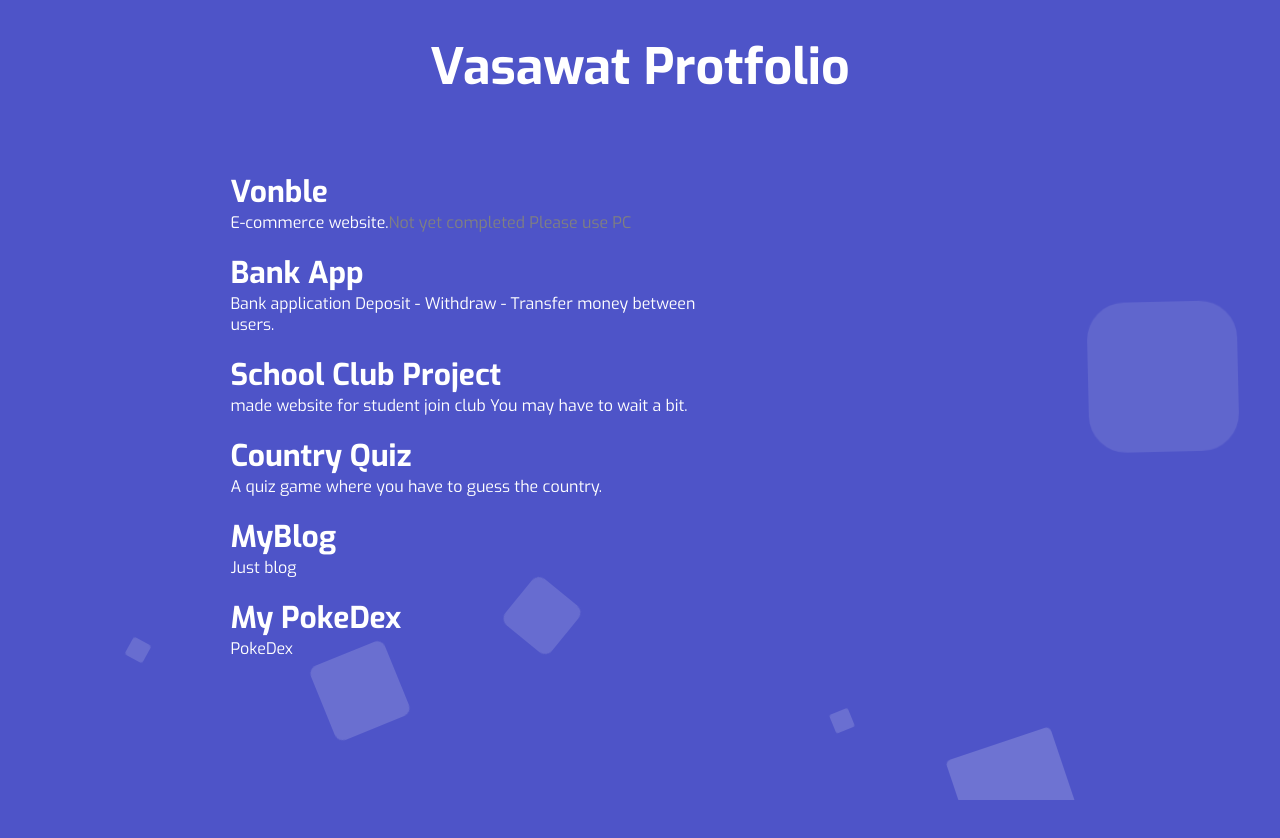
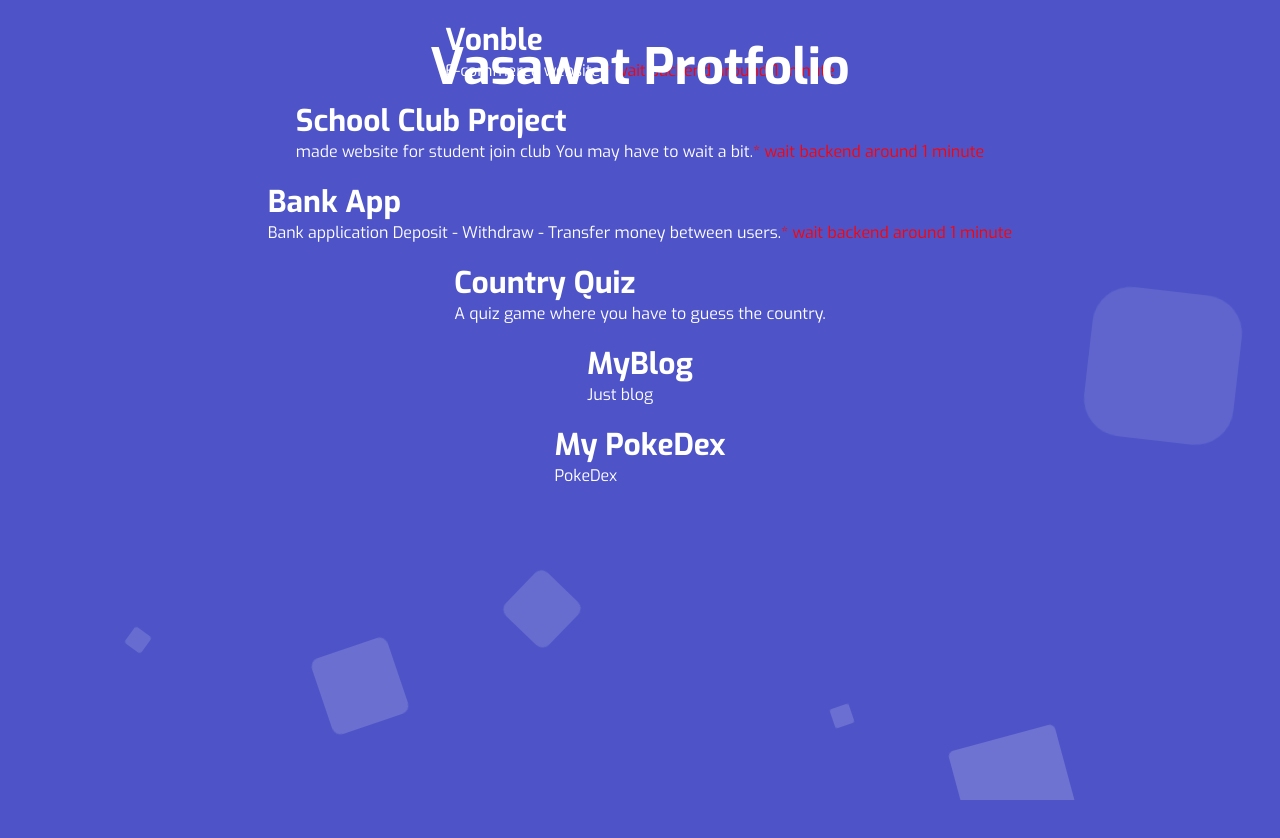
Before and after one commit to vasawat/MyPortfolio, a React (Create React App) app: page / in a window 1280 px wide. Shown: the top 838 px of the page. Before the commit the page ends 800 px from the top, so only its background shows below. Built offline with nearby package versions, Linux system fonts and the light colour scheme.

Commit message:
fix style

```diff
--- a/package.json
+++ b/package.json
@@ -6,6 +6,7 @@
     "@testing-library/jest-dom": "^5.17.0",
     "@testing-library/react": "^13.4.0",
     "@testing-library/user-event": "^13.5.0",
+    "frontend": "file:",
     "react": "^18.2.0",
     "react-dom": "^18.2.0",
     "react-icons": "^5.0.1",
--- a/src/App.css
+++ b/src/App.css
@@ -4,6 +4,11 @@ body {
   font-family: "Exo", sans-serif;
   background: #4e54c8;
 }
+
+.wait{
+  color: red;
+}
+
 .context {
   width: 100%;
   position: absolute;
@@ -14,20 +19,11 @@ body {
   color: #fff;
   font-size: 50px;
 }
-.leftBox {
-  width: 50%;
-}
-.rightBox {
-  width: 50%;
-}
 .mainBox {
-  width: 1000px;
-  position: absolute;
-  top: 19%;
-  left: 18%;
+  display: grid;
+  place-content: center;
+  place-items: center;
   color: #fff;
-  display: flex;
-  gap: 20px;
   z-index: 2;
 }
 .mainBox a {
--- a/src/components/Home.jsx
+++ b/src/components/Home.jsx
@@ -2,27 +2,23 @@
 export default function Home(params) {
   return (
     <section className="mainBox">
-      <div className="leftBox">
         <div className="LinkItemBox">
           <a href="https://vonble.netlify.app/">Vonble</a>
           <p>
-            E-commerce website.
-            <span style={{ color: "gray" }}>
-              Not yet completed Please use PC
-            </span>
+            E-commerce website.<span className="wait">* wait backend around 1 minute</span>
           </p>
+        </div>
+        <div className="LinkItemBox">
+          <a href="https://thatakopittayakom.netlify.app/">
+            School Club Project
+          </a>
+          <p>made website for student join club You may have to wait a bit.<span className="wait">* wait backend around 1 minute</span></p>
         </div>
         <div className="LinkItemBox">
           <a href="https://bankappvasawat.netlify.app/">Bank App</a>
           <p>
-            Bank application Deposit - Withdraw - Transfer money between users.
+            Bank application Deposit - Withdraw - Transfer money between users.<span className="wait">* wait backend around 1 minute</span>
           </p>
-        </div>
-        <div className="LinkItemBox">
-          <a href="https://thatakopittayakomschoolclub.onrender.com/">
-            School Club Project
-          </a>
-          <p>made website for student join club You may have to wait a bit.</p>
         </div>
         <div className="LinkItemBox">
           <a href="https://capitals-quiz-vasawat.netlify.app/">Country Quiz</a>
@@ -36,12 +32,6 @@ export default function Home(params) {
           <a href="https://pokedex-bbegg.netlify.app/">My PokeDex</a>
           <p>PokeDex</p>
         </div>
-      </div>
-      <div className="rightBox">
-        {/* <div className="LinkItemBox">
-          <Link to="/angela">Angela course</Link>
-        </div> */}
-      </div>
     </section>
   );
 }
```
Also changed, not shown: 1 other file (tests, documents, lock files or other folders).
